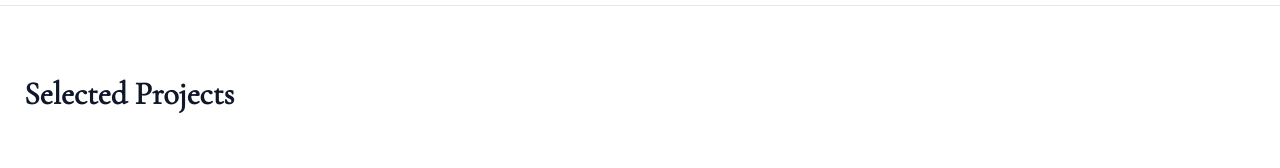
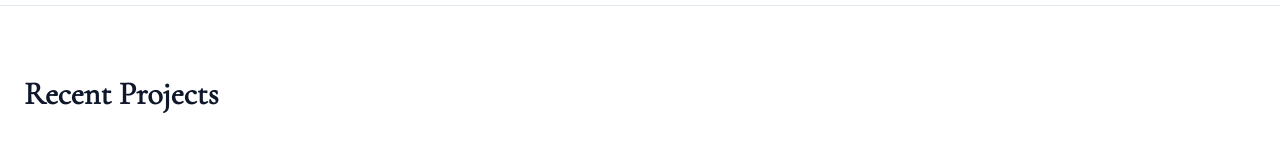
Before and after one commit to RajeshHuria/personal-site, a Next.js app: page / in a window 1280 px wide. Shown: the part 425-593 px from the top of the page. Built offline with nearby package versions, Linux system fonts and the light colour scheme; a web font is replaced by a local one.

Commit message:
update: project section heading and years
- Rename 'Selected Projects' to 'Recent Projects'
- Update both project years from 2024 to 2026

Co-Authored-By: Claude Haiku 4.5 <noreply@anthropic.com>

```diff
--- a/components/PersonalSite.tsx
+++ b/components/PersonalSite.tsx
@@ -8,14 +8,14 @@ const projects = [
     title: "TeamViewer MCP Server",
     description: "Model Context Protocol server exposing TeamViewer Web API as tools for Claude. Enables programmatic device management and session control.",
     tags: ["Python", "FastAPI", "MCP", "APIs"],
-    year: 2024,
+    year: 2026,
   },
   {
     id: "ollama-task-orchestrator",
     title: "Ollama Task Orchestrator",
     description: "Local LLM task runner with intent-based command interpretation, dry-run previews, and multi-agent workflows. Supports natural language task specification and safe execution.",
     tags: ["Python", "Ollama", "Local AI", "Automation"],
-    year: 2024,
+    year: 2026,
   },
 ];
 
@@ -177,7 +177,7 @@ export default function PersonalSite() {
               color: "#0f172a",
             }}
           >
-            Selected Projects
+            Recent Projects
           </h2>
 
           <div style={{ display: "flex", flexDirection: "column", gap: "2.5rem" }}>
```
